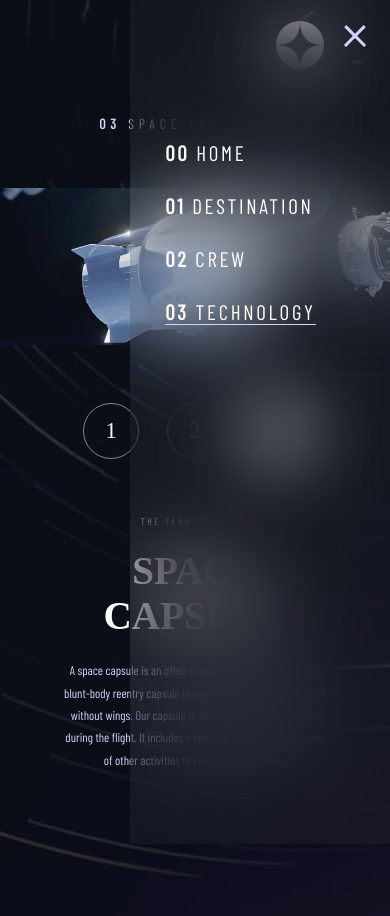
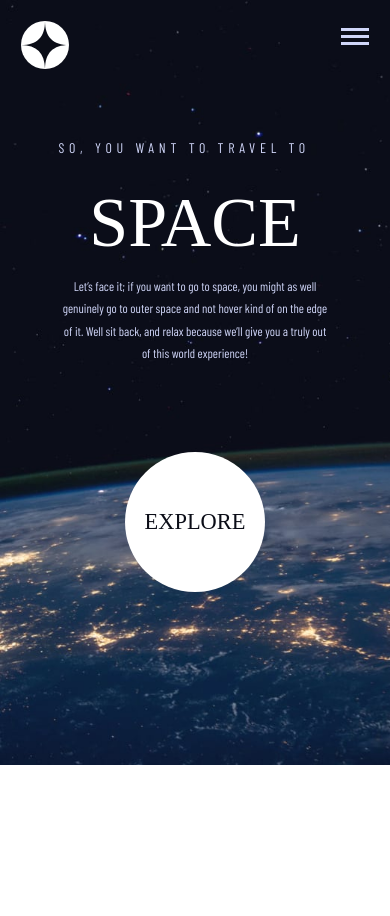
Before and after one commit to Irina-Dehtiarenko/Space_tourism_website_Frontend_Mentor, a website: page index.html in a window 390 px wide. After the commit the page ends 844 px from the top, so only its background shows below. Drawn offline with nearby package versions, Linux system fonts and the light colour scheme; a web font is replaced by a local one.

Commit message:
update the home page

```diff
--- a/index.html
+++ b/index.html
@@ -31,20 +31,20 @@
   </head>
   <body>
     <!-- home page -->
-    <!-- <div class="container container-home-page"> -->
-
-    <!-- destination page
+    <div class="container container-home-page">
+      <!-- destination page
        -->
-    <!-- <div class="container container-destination-page">
+      <!-- <div class="container container-destination-page">
       <header class="header header--home"> -->
 
-    <!-- crew page
+      <!-- crew page
        -->
-    <!-- <div class="container container-crew-page"> -->
+      <!-- <div class="container container-crew-page"> -->
 
-    <!-- Technology page
+      <!-- Technology page
        -->
-    <div class="container container-technology-page">
+      <!-- <div class="container container-technology-page"> -->
+
       <header class="header">
         <!-- <svg class="header__logo--icon">
       <use href="src/img/icons/logo.svg"></use>
@@ -61,10 +61,10 @@
         <button class="header__nav-mob">
           <!-- nav-open -->
 
-          <!-- <span class="header__nav-mob-item"> &nbsp; </span> -->
+          <span class="header__nav-mob-item"> &nbsp; </span>
 
           <!-- nav-close -->
-          <span class="header__nav-mob-item onclick"> &nbsp; </span>
+          <!-- <span class="header__nav-mob-item onclick"> &nbsp; </span> -->
         </button>
 
         <!-- img button - verion 1 -->
@@ -75,8 +75,8 @@
           alt="icon for mobile navigation"
         /> -->
 
-        <nav class="nav-mobile">
-          <!-- <nav class="navigation navigation__header"> -->
+        <!-- <nav class="nav-mobile"> -->
+        <nav class="navigation navigation__header">
           <ul class="navigation__list">
             <li class="navigation__list--item">
               <button class="btn nav__btn"><span>00</span> Home</button>
@@ -99,7 +99,7 @@
       <!-- ////////////////////////////// -->
       <!-- Main-home -->
 
-      <!-- <main class="main-home">
+      <main class="main main-home">
         <div class="main-home__description">
           <h5 class="heading-5">So, you want to travel to</h5>
           <h1 class="heading-1">space</h1>
@@ -113,7 +113,7 @@
         <div class="explore">
           <button class="explore__btn">Explore</button>
         </div>
-      </main> -->
+      </main>
 
       <!-- ////////////////////////////// -->
       <!-- main Destination -- MOON -->
@@ -564,7 +564,7 @@
       <!-- ///////////////////////////////////// -->
       <!-- Technology - Capsule -->
 
-      <main class="main">
+      <!-- <main class="main">
         <h5 class="heading-5"><span> 03</span> Space launch 101</h5>
 
         <div class="sliders-btns">
@@ -606,7 +606,7 @@
             </picture>
           </div>
         </div>
-      </main>
+      </main> -->
     </div>
   </body>
 </html>
--- a/src/sass/component/_main.scss
+++ b/src/sass/component/_main.scss
@@ -15,7 +15,7 @@
   grid-gap: 10rem;
 
   ///////na pewno dla technology
-  min-height: 100vh;
+  min-height: 90vh;
 
   @media only screen and (max-width: $bp-largest) {
     grid-gap: 5rem;
--- a/src/sass/layout/_header.scss
+++ b/src/sass/layout/_header.scss
@@ -12,9 +12,11 @@
   @media only screen and (max-width: $bp-small) {
     align-items: start;
 
-    position: fixed;
-    top: 0;
-    right: 0;
+    // poniższe style tylko przy otwartym oknie mobilnej navigacji
+
+    // position: fixed;
+    // top: 0;
+    // right: 0;
   }
 
   .navigation__header {
--- a/src/sass/pages/_home.scss
+++ b/src/sass/pages/_home.scss
@@ -4,14 +4,14 @@
   @media only screen and (max-width: $bp-large) {
     background-image: url(../img/home/background-home-tablet.jpg);
   }
-}
 
-.main-home {
+  .main {
     display: grid;
-  grid-template-columns: repeat(2, min-content);
+    grid-template-columns: repeat(2, 35vw);
     align-items: center;
     justify-content: center;
-  grid-gap: 30vw;
+    grid-gap: 10vw;
+    min-height: 70vh;
     margin: 5rem auto;
     z-index: 30;
 
@@ -20,9 +20,10 @@
     }
 
     @media only screen and (max-width: $bp-large) {
-    grid-template-columns: min-content;
+      grid-template-columns: 70vw;
       grid-template-rows: repeat(2, max-content);
       align-items: center;
+      justify-content: center;
       grid-gap: 8vw;
     }
 
@@ -45,8 +46,10 @@
     }
 
     .explore {
+      justify-self: end;
+
       @media only screen and (max-width: $bp-large) {
-      text-align: center;
+        justify-self: center;
       }
 
       &__btn {
@@ -78,3 +81,4 @@
       }
     }
   }
+}
```
Also changed, not shown: README-template.md, src/css/style.css. Lines whose indentation alone changed are shown as unchanged.
